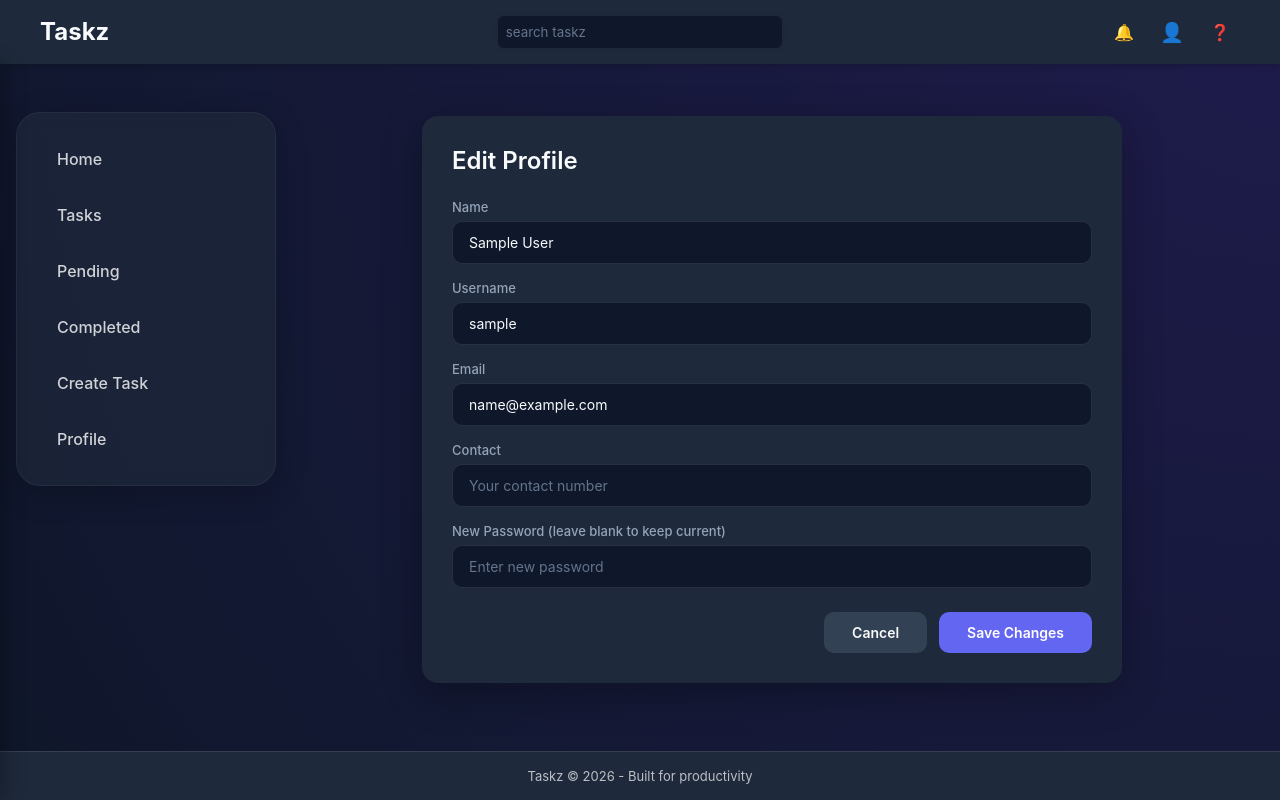
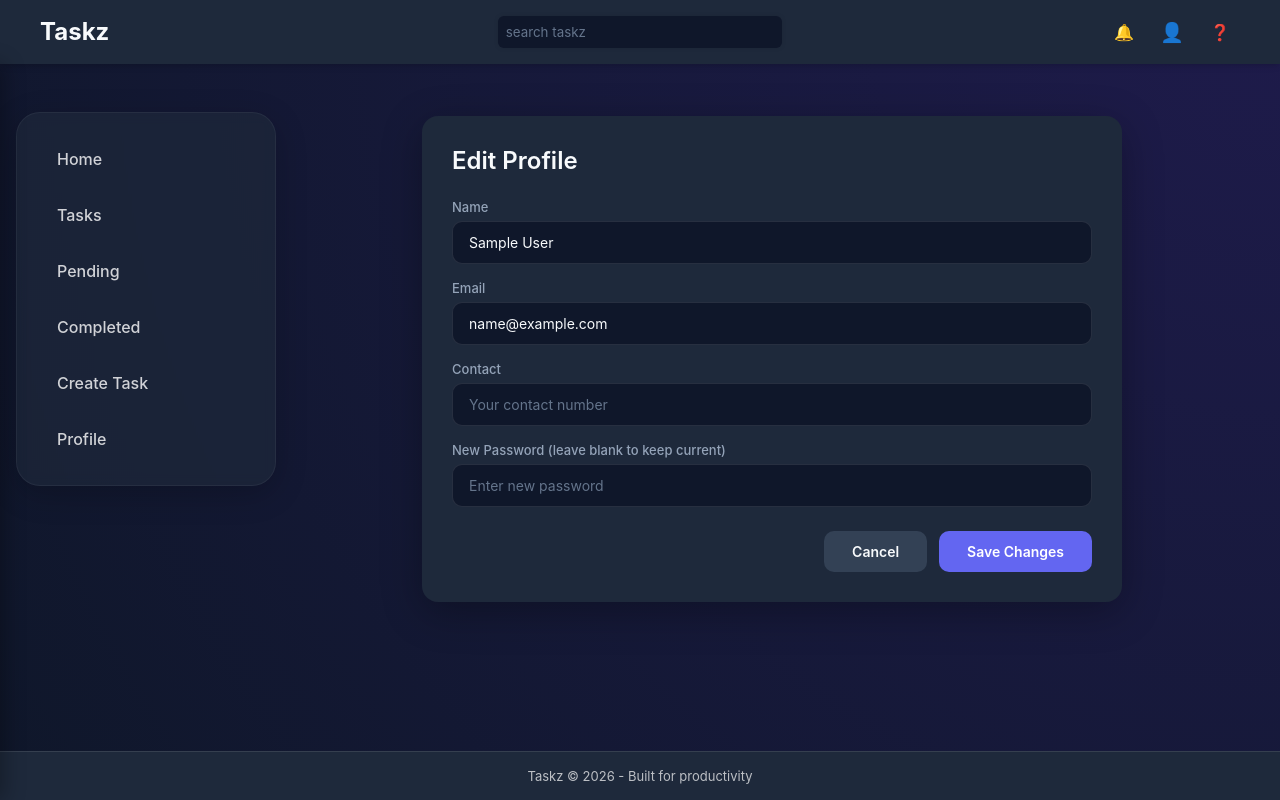
Before and after one commit to rakeshplvl-ops/git-react-static-app-raki, a React (Vite) app: page /edit-profile in a window 1280 px wide. Built offline with nearby package versions, Linux system fonts and the light colour scheme; sample sign-in values are in the browser's storage.

Commit message:
implement EditProfile, Home, and Login page components

```diff
--- a/src/pages/EditProfilePage.jsx
+++ b/src/pages/EditProfilePage.jsx
@@ -12,7 +12,6 @@ function EditProfilePage() {
     name: user?.name || "",
     email: user?.email || "",
     contact: user?.contact || "",
-    username: user?.username || "",
     password: "",
     confirmPassword: "",
   });
@@ -43,7 +42,6 @@ function EditProfilePage() {
         name: formData.name,
         email: formData.email,
         contact: formData.contact,
-        username: formData.username,
       };
 
       if (formData.password) {
@@ -96,18 +94,6 @@ function EditProfilePage() {
               value={formData.name}
               onChange={handleChange}
               placeholder="Your name"
-              className="task-form-input"
-            />
-          </div>
-
-          <div className="task-form-group" style={{ marginBottom: "16px" }}>
-            <label className="task-form-label">Username</label>
-            <input
-              type="text"
-              name="username"
-              value={formData.username}
-              onChange={handleChange}
-              placeholder="Your username"
               className="task-form-input"
             />
           </div>
--- a/src/pages/HomePage.jsx
+++ b/src/pages/HomePage.jsx
@@ -121,7 +121,7 @@ function HomePage() {
   return (
     <div className="home-container fade-in">
       <section className="hero">
-        <h1 className="hometitle">Welcome back, <span className="highlight">{user?.username || "Raki"}</span></h1>
+        <h1 className="hometitle">Welcome back, <span className="highlight">{user?.name || " "}</span></h1>
         <p className="subtitle">
           {stats.pending > 0
             ? `You have ${stats.pending} tasks to tackle today. Ready to crush them?`
```
Also changed, not shown: src/pages/LoginPage.jsx (+12 -4 lines), 1 other file (tests, documents, lock files or other folders).
